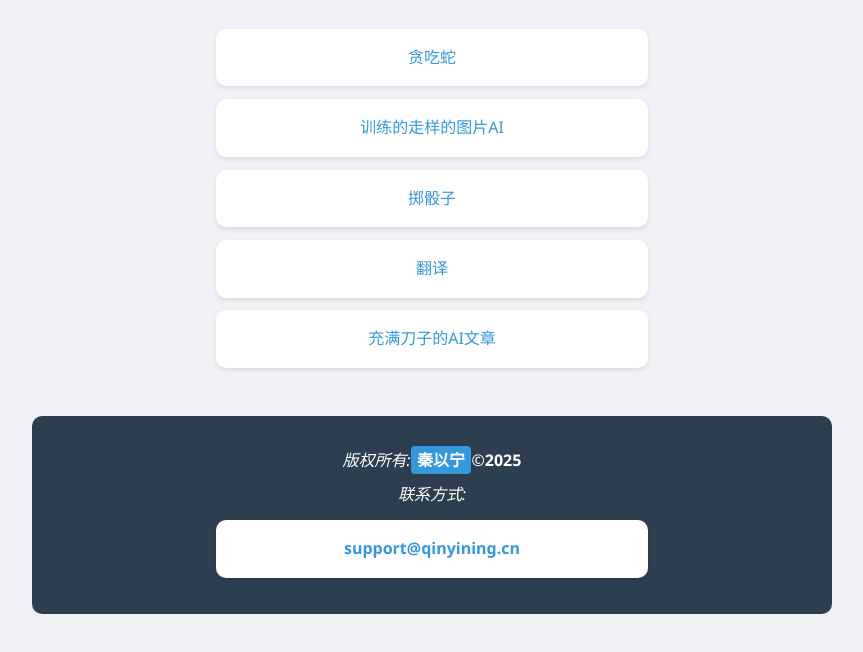
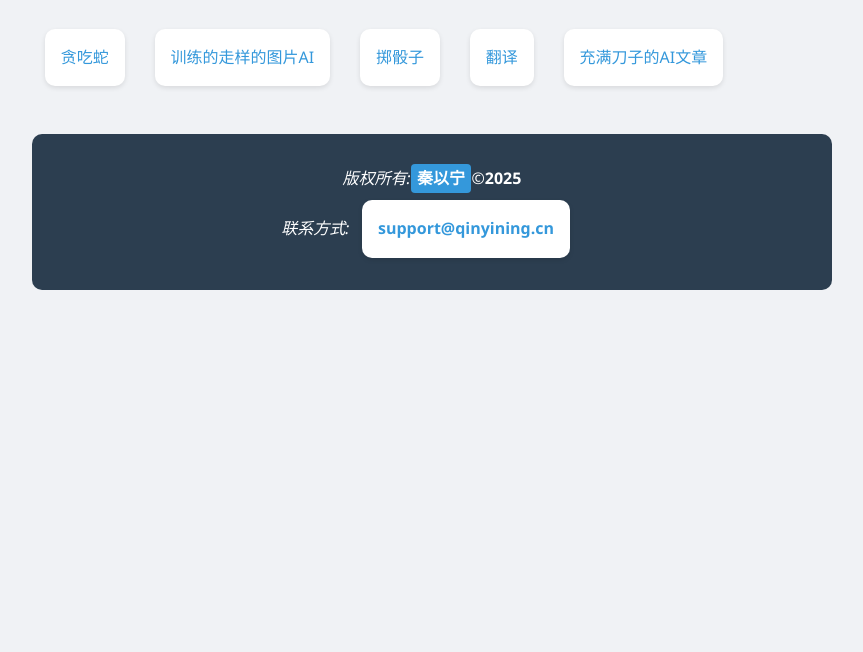
Before and after one commit to qinyining101/qinyining.cn, a plain HTML site: page index.html in a window 1280 px wide. Shown: the part 126-778 px from the top of the page, without its empty margins (208-1071 px from the left). Drawn offline with Linux system fonts and the light colour scheme.

Commit message:
Update style.css
使a标签横向排列

```diff
--- a/style.css
+++ b/style.css
@@ -15,11 +15,9 @@ h1 {
 }
 
 a {
-    display: block;
+    display: inline-block;
     padding: 1rem;
-    margin: 0.8rem auto;
-    width: 80%;
-    max-width: 400px;
+    margin: 0 0.8rem;
     background: white;
     border-radius: 10px;
     box-shadow: 0 2px 5px rgba(0,0,0,0.1);
```
